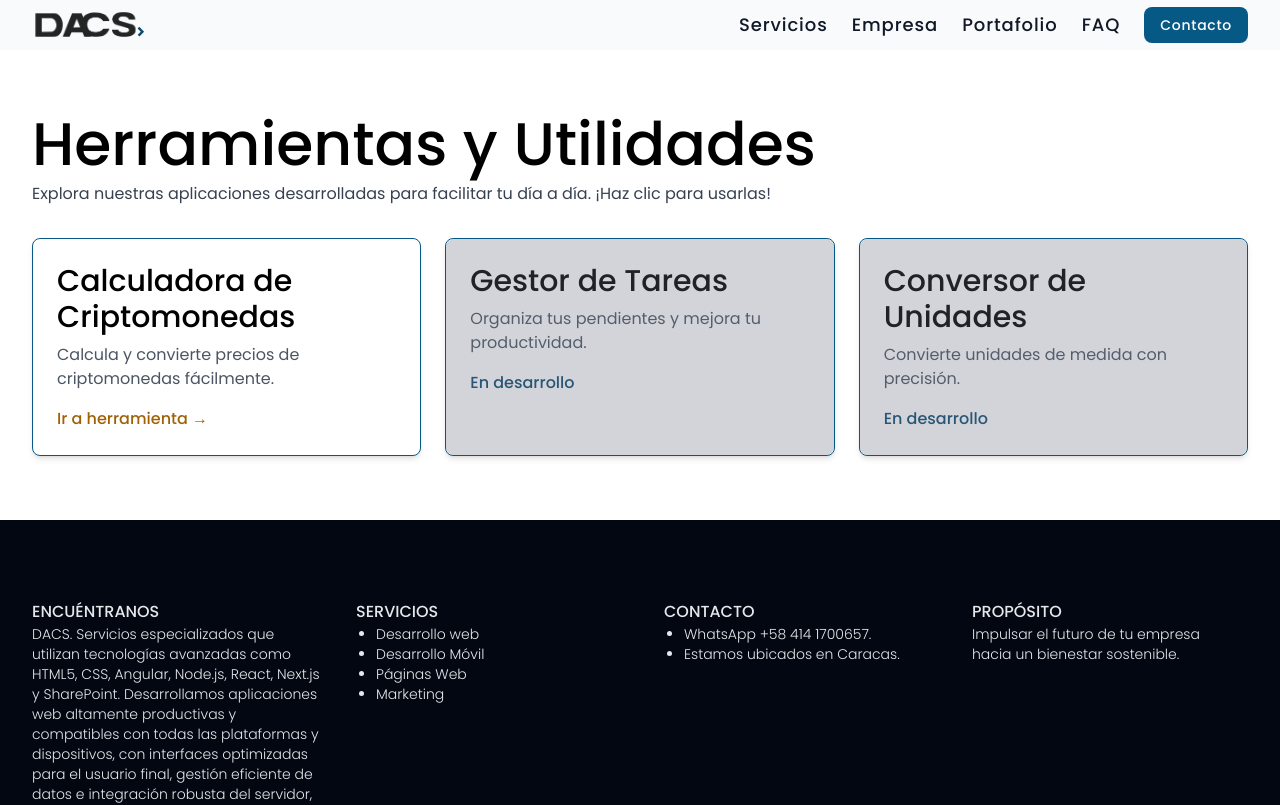
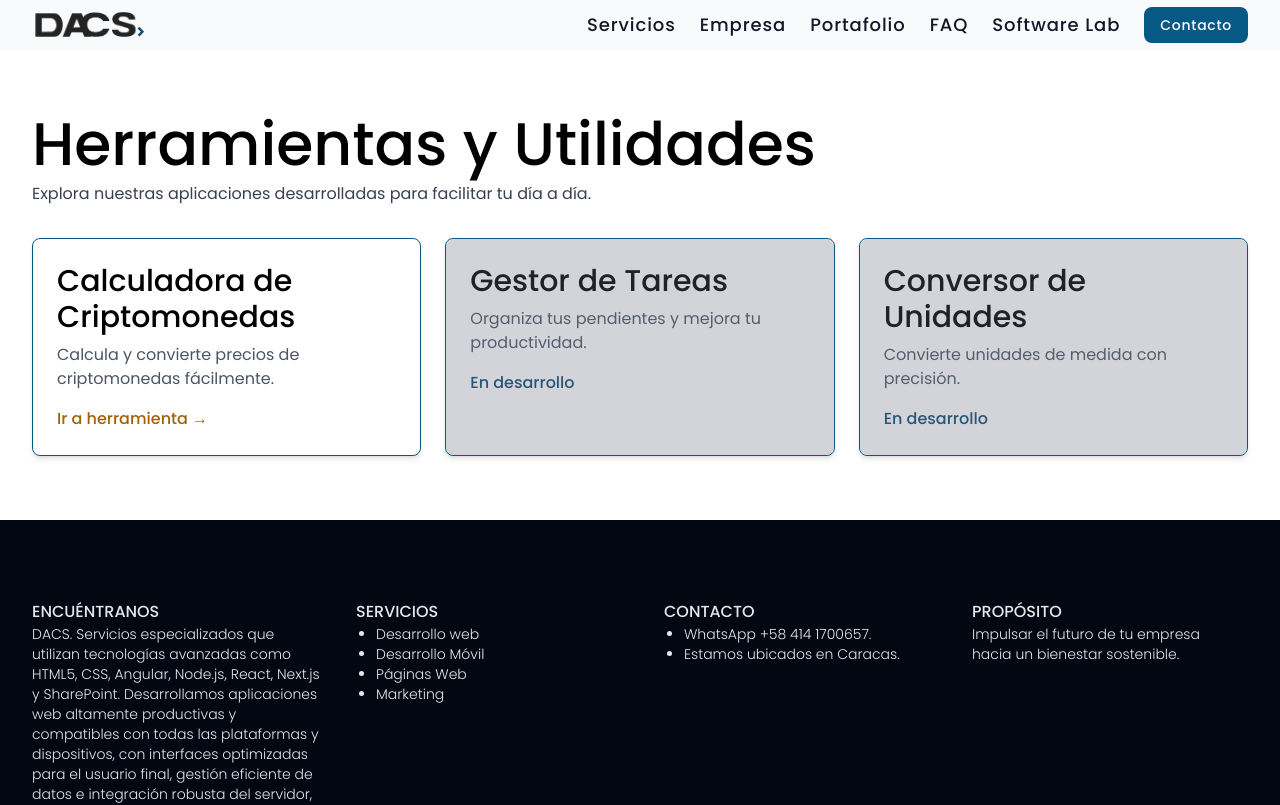
Before and after one commit to ycarruido/dacs, a Next.js app: page /softlab in a window 1280 px wide. Shown: the top 805 px of the page. Built offline with nearby package versions, Linux system fonts and the light colour scheme.

Commit message:
add calculadora de cripto

```diff
--- a/src/app/softlab/page.jsx
+++ b/src/app/softlab/page.jsx
@@ -35,7 +35,7 @@ export default function SoftLab() {
         </h1>
         <p className="text-left text-gray-700 mb-8">
           Explora nuestras aplicaciones desarrolladas para facilitar tu día a
-          día. ¡Haz clic para usarlas!
+          día.
         </p>
 
         <div className="grid grid-cols-1 md:grid-cols-2 lg:grid-cols-3 gap-6">
--- a/src/components/ui/Navbar/Navbar.jsx
+++ b/src/components/ui/Navbar/Navbar.jsx
@@ -13,7 +13,7 @@ const Navbar = () => {
         { title: "Portafolio", path: "/portfolio" }, // Cambiamos a la ruta absoluta
         // { title: "Blog", path: "#testimonials" },
         { title: "FAQ", path: "/faq" },
-        // { title: "Software Lab", path: "/softlab" }
+        { title: "Software Lab", path: "/softlab" }
     ];
 
     const smoothScroll = (e, path) => {
```
